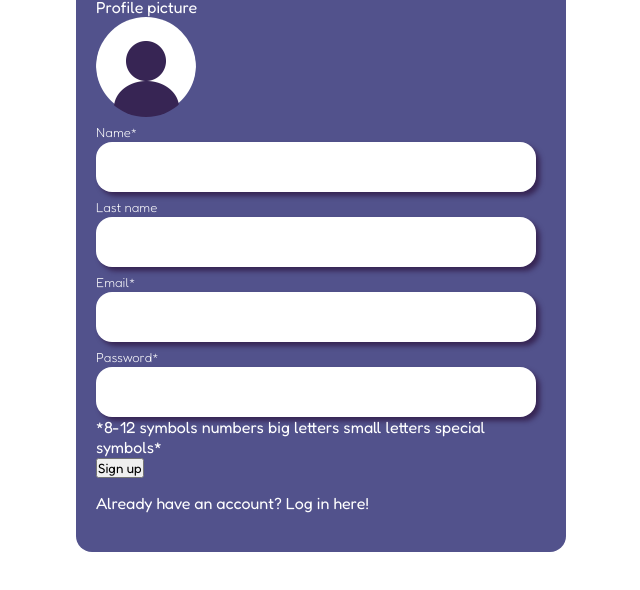
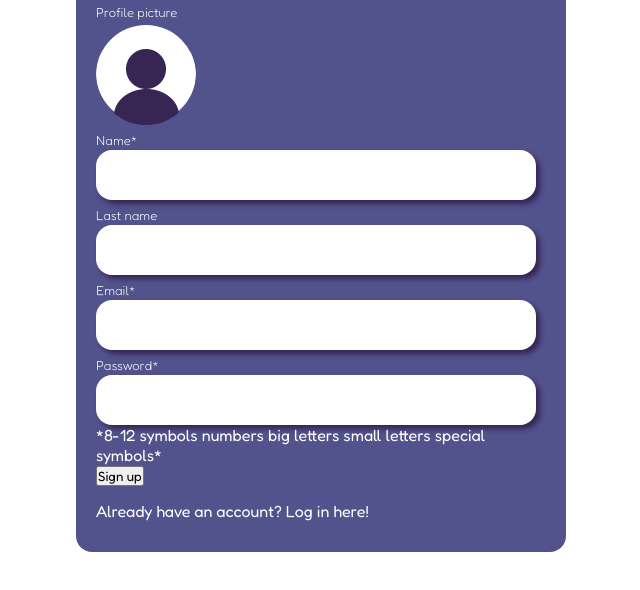
Before and after one commit to ZubalYana/Socket-io, a website: page public/auth/auth.html in a window 1280 px wide. Shown: the part 170-760 px from the top of the page, without its empty margins (319-959 px from the left). Drawn offline with nearby package versions, Linux system fonts and the light colour scheme.

Commit message:
style the text label for the profile picture

```diff
--- a/public/auth/auth.html
+++ b/public/auth/auth.html
@@ -34,6 +34,8 @@
             <h3>Registration</h3>
             <p>Complete a simple registration to continue!</p>
             <form id="registraionForm">
+                <div class="input_con">
+
                 <label for="profile-pic" id="imgLabel">Profile picture</label>
                 <div class="profile-picture">
                     <label for="profile-pic">
@@ -41,7 +43,7 @@
                     </label>
                     <input type="file" id="profile-pic" name="profile-pic" accept="image/*">
                 </div>
-
+            </div>
                 <div class="nameCon">
                     <div class="input_con">
                         <label for="reg_name">Name*</label>
--- a/public/auth/auth.scss
+++ b/public/auth/auth.scss
@@ -119,7 +119,6 @@ body{
                 outline: none;
                 margin-top: 2px;
             }
-        }
             .profile-picture {
                 label {
                     cursor: pointer;
@@ -128,8 +127,7 @@ body{
                     height: 100px;
                     border-radius: 50%;
                     overflow: hidden;
-                // border: 1px solid #45474B;
-
+                    margin-top: 5px;
                     img {
                         width: 100%;
                         height: 100%;
@@ -140,6 +138,8 @@ body{
                     display: none;
                 }
             }
+        }
+
         #logIn{
             font-size: 36px;
             font-weight: 600;
```
Also changed, not shown: public/auth/auth.css, 1 other file. Lines whose indentation alone changed are shown as unchanged.
